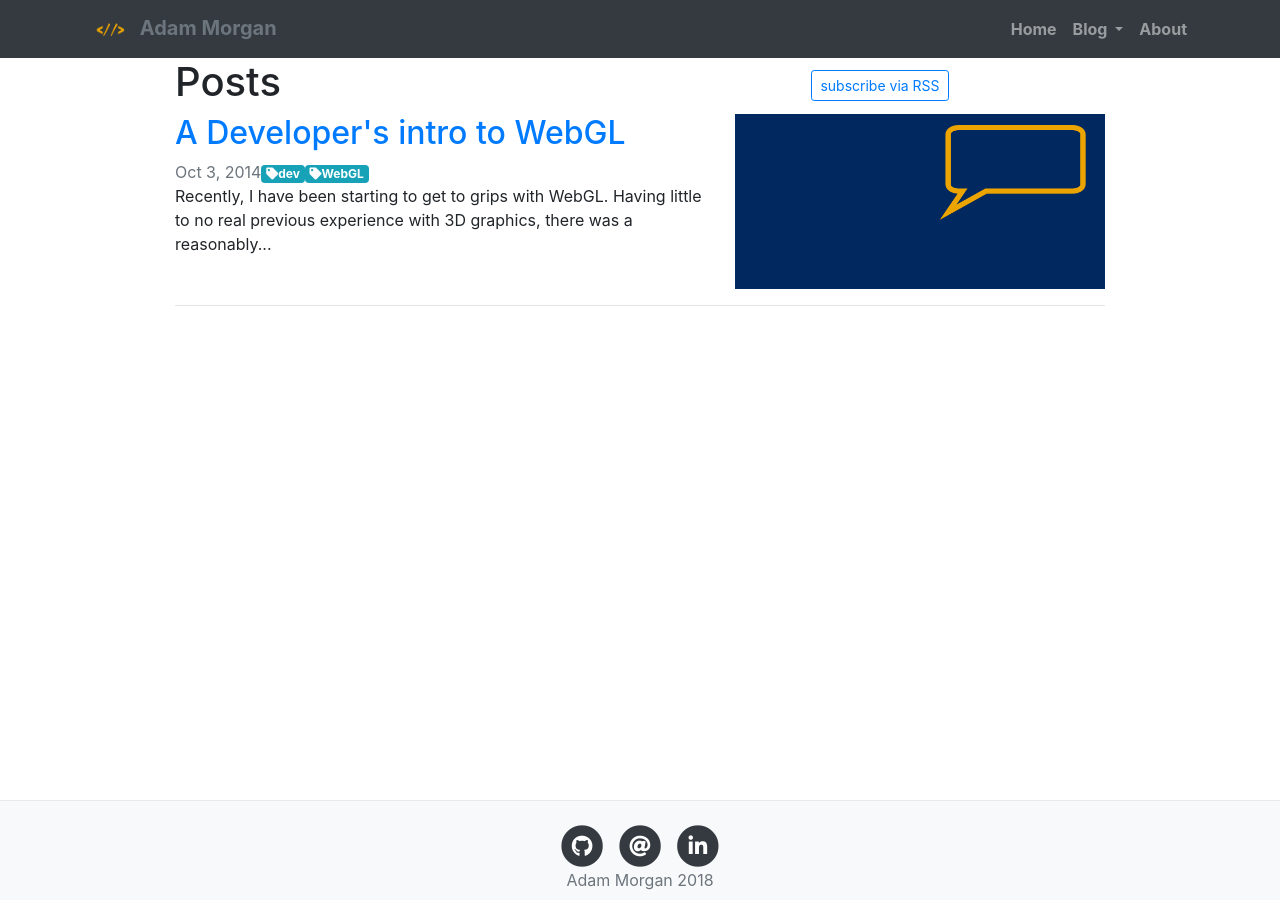
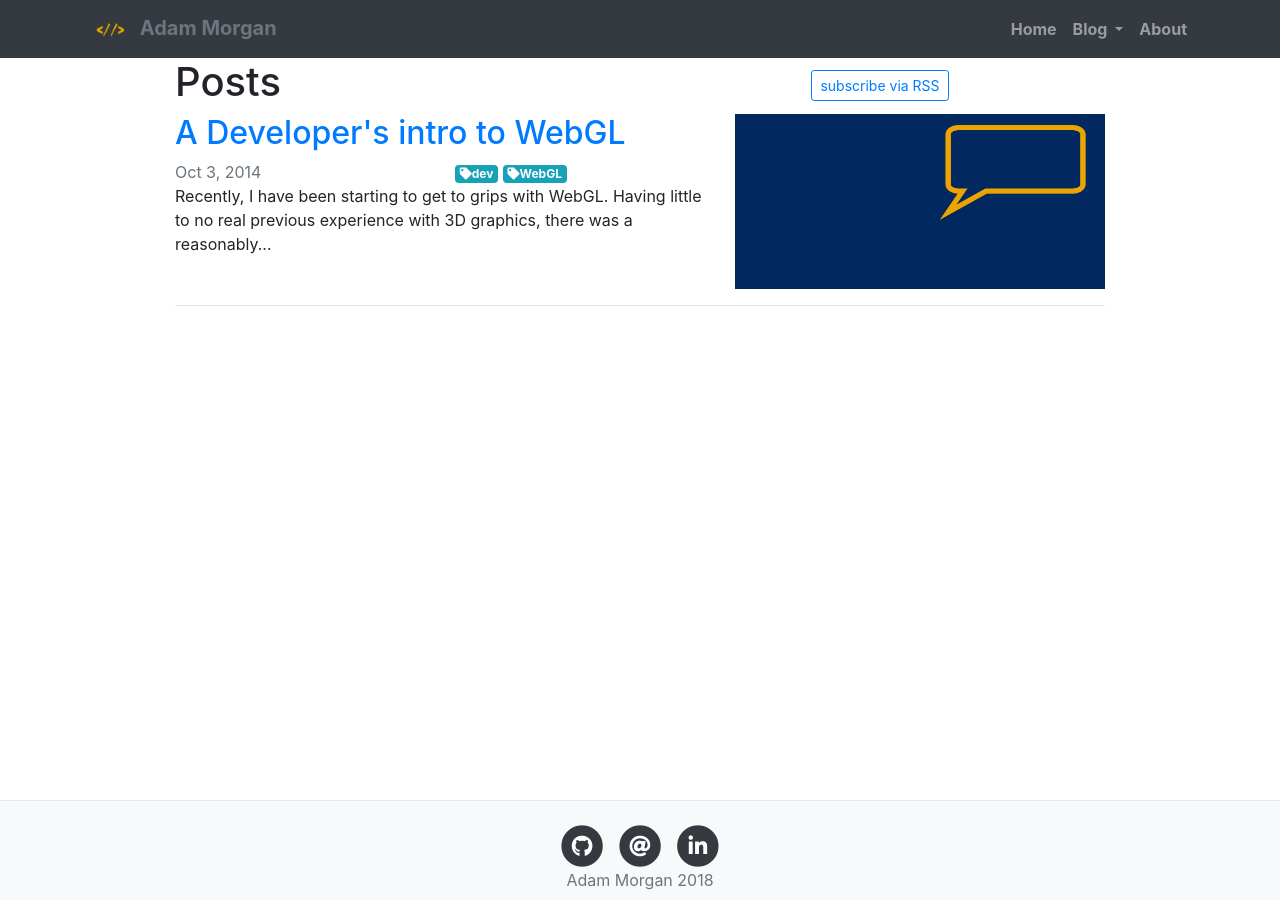
Before and after one commit to akhmorgan/akhmorgan.github.io, a Jekyll site: the page built from blog/index.md, in a window 1280 px wide. Built offline with Jekyll 4.4.1, drawn with Linux system fonts in a browser that asks for light colours; nearby versions of some CDN libraries.

Commit message:
Updates blog home style to layout tags better

```diff
--- a/_layouts/blog.html
+++ b/_layouts/blog.html
@@ -12,24 +12,33 @@ layout: default
       </div>
     </div>
     <div class="row">
-
       <div class="container">
         {%- for post in site.posts -%}
         {%- assign date_format = site.minima.date_format | default: "%b %-d, %Y" -%}
         <div class="row featurette">
           <div class="col-md-7">
-            <h2 class="featurette-heading"><a class="post-link" href="{{ post.url | relative_url }}">
+            <div class="row">
+              <h2 class="featurette-heading col"><a class="post-link" href="{{ post.url | relative_url }}">
                 {{ post.title | escape }}
               </a></h2>
-            <span class="text-muted">{{ post.date | date: date_format }}</span>
+            </div>
+            <div class="row post-meta">
+              <span class="text-muted col">{{ post.date | date: date_format }}</span>
+              <span class="col post-tags">
               {%- for tag in post.tags -%}
-            <a href="{{ site.baseurl }}/blog/tags#{{ tag | slugify }}" class="badge badge-info"><i class="fas fa-tag"></i>{{tag}}</a>
+                <a href="{{ site.baseurl }}/blog/tags#{{ tag | slugify }}">
+                  <span class="badge badge-info"><i class="fas fa-tag"></i>{{tag}}</span>
+                </a>
               {%- endfor -%}
+            </span>
+            </div>
+            <div class="row">
               {% if post.snippet %}
-              <p class="post-snippet">{{ post.snippet }}</p>
+              <p class="post-snippet col">{{ post.snippet }}</p>
               {% else %}
-              <p class="post-snippet">{{ post.excerpt | strip_html | truncatewords: 25 }}</p>
+              <p class="post-snippet col">{{ post.excerpt | strip_html | truncatewords: 25 }}</p>
               {% endif %}
+            </div>
           </div>
           <div class="col-md-5">
             {% if post.thumbnail %}
--- a/css/main.scss
+++ b/css/main.scss
@@ -13,6 +13,12 @@
 
 .social-media-list {
   list-style: none;
+}
+
+.post-meta {
+  .post-tags a {
+    text-decoration: none !important;
+  }
 }
 
 blockquote {
```
Lines whose indentation alone changed are shown as unchanged.
